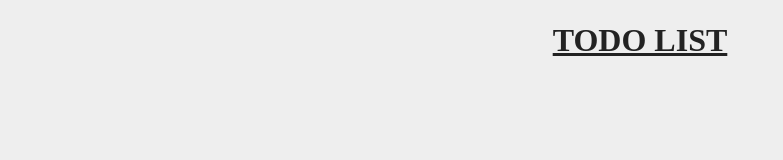
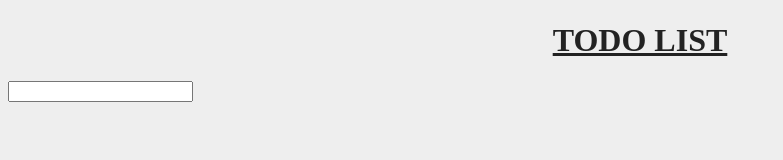
Before and after one commit to Abhijit105/todo-list-typescript, a website built with Vite: page index.html in a window 1280 px wide. Shown: the whole page, without its empty margins (0-783 px from the left). Built offline with nearby package versions, Linux system fonts and the light colour scheme.

Commit message:
feat(main.ts): add init

```diff
--- a/index.html
+++ b/index.html
@@ -11,6 +11,7 @@
     <header>
       <h1>TODO LIST</h1>
     </header>
+    <main></main>
     <script type="module" src="/src/main.ts"></script>
   </body>
 </html>
--- a/src/main.ts
+++ b/src/main.ts
@@ -0,0 +1,13 @@
+import { createTodoInputEl } from "./view.ts";
+
+const mainEl = document.querySelector("main");
+
+function init(): void {
+  if (!mainEl) {
+    return;
+  }
+
+  const todoInputEl = createTodoInputEl(mainEl);
+}
+
+init();
--- a/src/view.ts
+++ b/src/view.ts
@@ -1,15 +1,22 @@
 function createTodoInputEl(
   parent: HTMLElement,
   attributes?: Record<string, string>,
-): void {
+  textContent?: string,
+): HTMLElement {
   const todoInputEl = document.createElement("input");
+
   if (attributes) {
     for (const key of Object.keys(attributes)) {
       todoInputEl.setAttribute(key, attributes[key]);
     }
   }
 
+  if (textContent) {
+    todoInputEl!.textContent = textContent;
+  }
+
   parent.appendChild(todoInputEl);
+  return todoInputEl;
 }
 
 export { createTodoInputEl };
```
